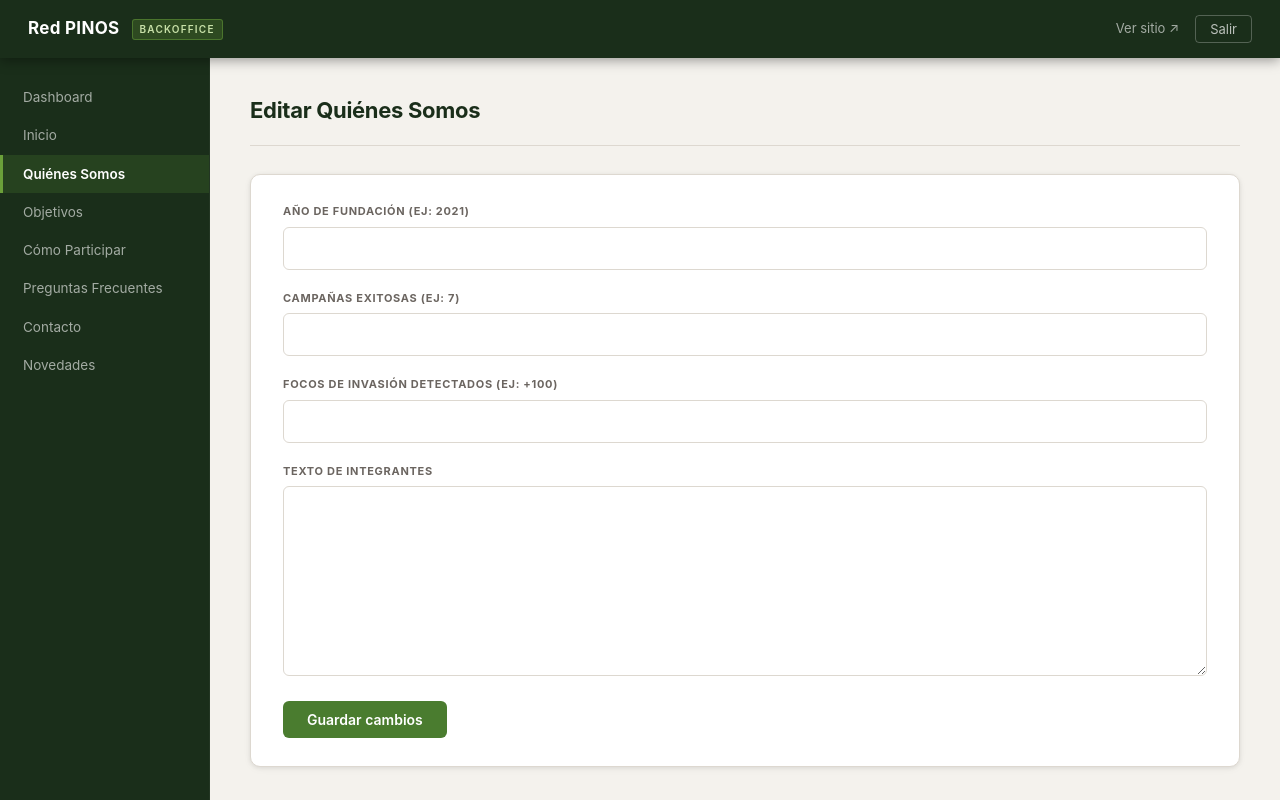
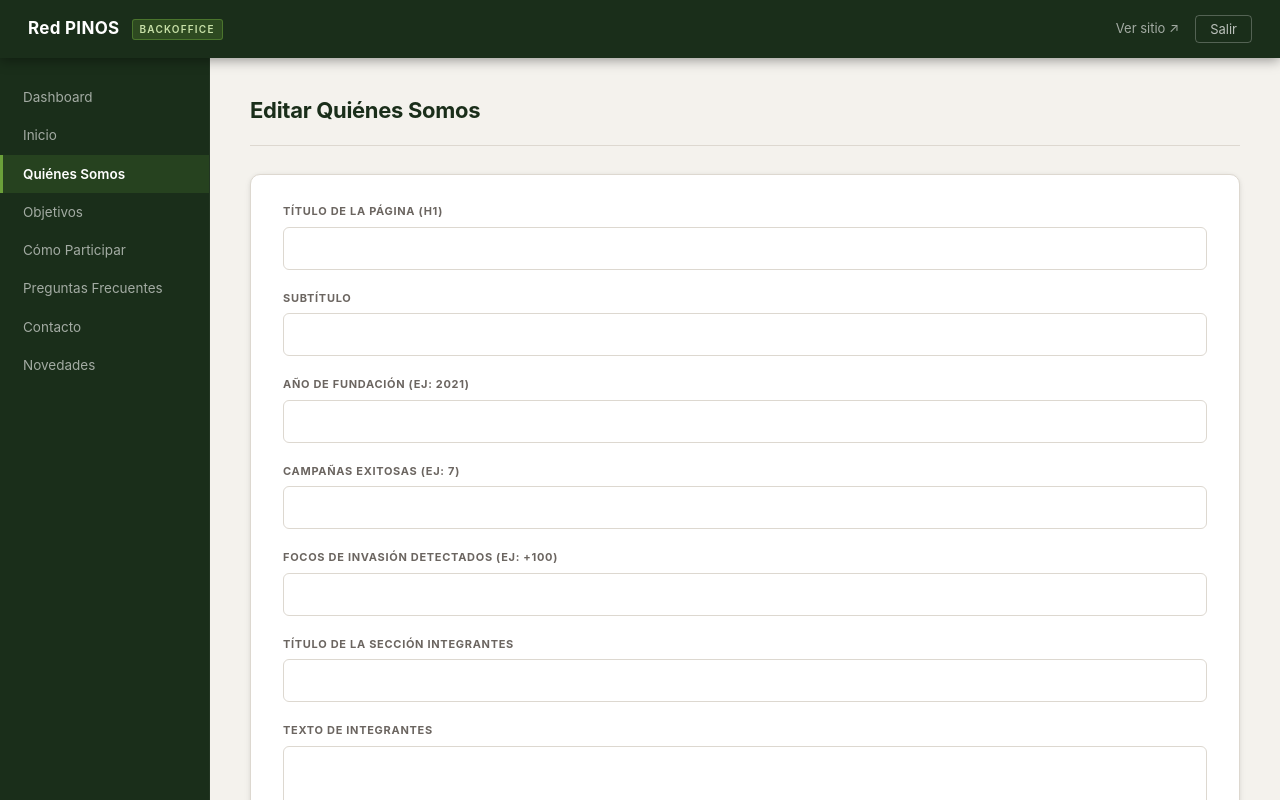
Before and after one commit to felipebianchini247/redpinos, a Next.js app: page /admin/quienes-somos in a window 1280 px wide. Shown: the top 800 px of the page. Built offline with nearby package versions, Linux system fonts and the light colour scheme; no server answers.

Commit message:
feat: make quienes-somos H1/subtitulo/integrantesTitulo editable

```diff
--- a/app/admin/quienes-somos/page.tsx
+++ b/app/admin/quienes-somos/page.tsx
@@ -2,10 +2,12 @@
 'use client';
 import { useState, useEffect } from 'react';
 import AdminLayout from '@/components/admin/AdminLayout';
-import { saveQuienesSomosAction } from '../actions';
+import { saveContentAction } from '../actions';
 import type { QuienesSomosContent } from '@/lib/content';
 
-const empty: QuienesSomosContent = { aniofundacion: '', campaniasExitosas: '', focosDetectados: '', textoIntegrantes: '' };
+const empty: QuienesSomosContent = {
+  h1: '', subtitulo: '', aniofundacion: '', campaniasExitosas: '', focosDetectados: '', integrantesTitulo: '', textoIntegrantes: '',
+};
 
 export default function AdminQuienesSomosPage() {
   const [form, setForm] = useState<QuienesSomosContent>(empty);
@@ -20,9 +22,9 @@ export default function AdminQuienesSomosPage() {
     e.preventDefault();
     setPending(true);
     setMessage(null);
-    const result = await saveQuienesSomosAction(new FormData(e.currentTarget));
+    const result = await saveContentAction('quienes-somos', form as unknown as Record<string, unknown>);
     setMessage(result.success
-      ? { type: 'success', text: 'Guardado. El sitio se actualizará en ~30 segundos.' }
+      ? { type: 'success', text: 'Guardado.' }
       : { type: 'error', text: 'Error al guardar.' }
     );
     setPending(false);
@@ -33,20 +35,32 @@ export default function AdminQuienesSomosPage() {
       {message && <div className={`alert alert-${message.type}`}>{message.text}</div>}
       <form onSubmit={handleSubmit}>
         <div className="form-group">
+          <label>Título de la página (H1)</label>
+          <input value={form.h1} onChange={(e) => setForm({ ...form, h1: e.target.value })} required />
+        </div>
+        <div className="form-group">
+          <label>Subtítulo</label>
+          <input value={form.subtitulo} onChange={(e) => setForm({ ...form, subtitulo: e.target.value })} required />
+        </div>
+        <div className="form-group">
           <label>Año de fundación (ej: 2021)</label>
-          <input name="aniofundacion" value={form.aniofundacion} onChange={(e) => setForm({ ...form, aniofundacion: e.target.value })} required />
+          <input value={form.aniofundacion} onChange={(e) => setForm({ ...form, aniofundacion: e.target.value })} required />
         </div>
         <div className="form-group">
           <label>Campañas exitosas (ej: 7)</label>
-          <input name="campaniasExitosas" value={form.campaniasExitosas} onChange={(e) => setForm({ ...form, campaniasExitosas: e.target.value })} required />
+          <input value={form.campaniasExitosas} onChange={(e) => setForm({ ...form, campaniasExitosas: e.target.value })} required />
         </div>
         <div className="form-group">
           <label>Focos de invasión detectados (ej: +100)</label>
-          <input name="focosDetectados" value={form.focosDetectados} onChange={(e) => setForm({ ...form, focosDetectados: e.target.value })} required />
+          <input value={form.focosDetectados} onChange={(e) => setForm({ ...form, focosDetectados: e.target.value })} required />
+        </div>
+        <div className="form-group">
+          <label>Título de la sección Integrantes</label>
+          <input value={form.integrantesTitulo} onChange={(e) => setForm({ ...form, integrantesTitulo: e.target.value })} required />
         </div>
         <div className="form-group">
           <label>Texto de Integrantes</label>
-          <textarea name="textoIntegrantes" value={form.textoIntegrantes} onChange={(e) => setForm({ ...form, textoIntegrantes: e.target.value })} required rows={8} />
+          <textarea value={form.textoIntegrantes} onChange={(e) => setForm({ ...form, textoIntegrantes: e.target.value })} required rows={8} />
         </div>
         <button type="submit" className="btn-primary" disabled={pending}>
           {pending ? 'Guardando...' : 'Guardar cambios'}
```
